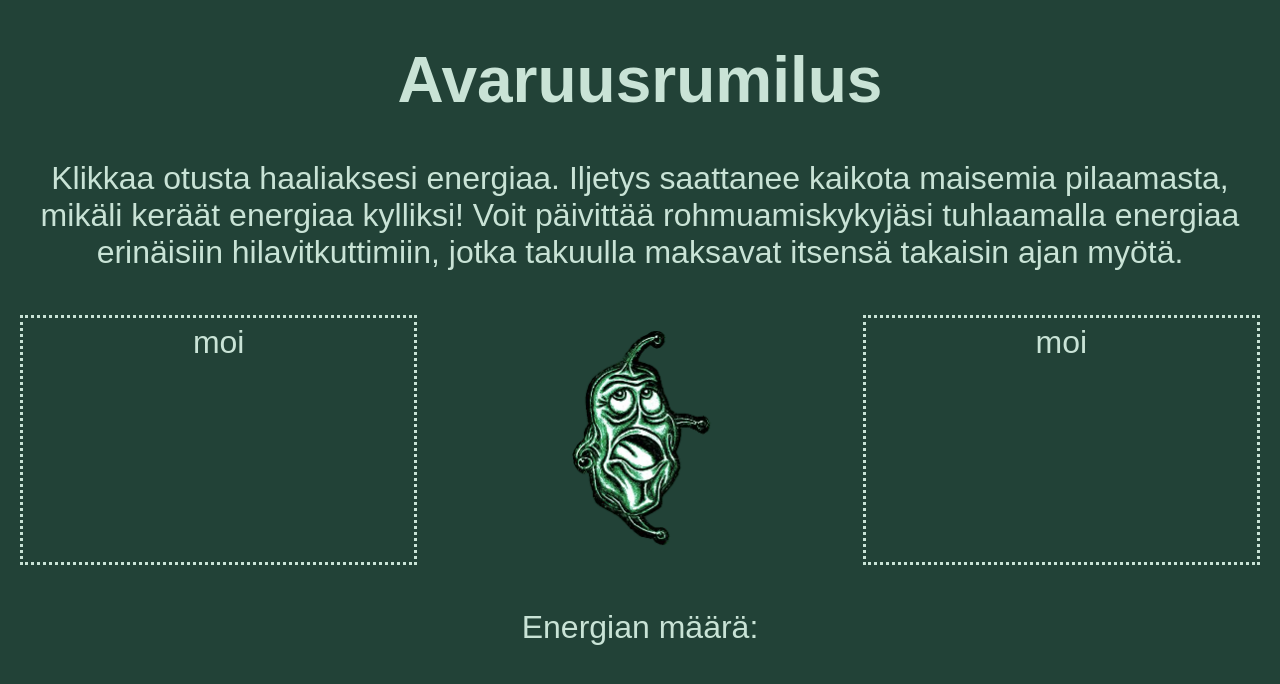
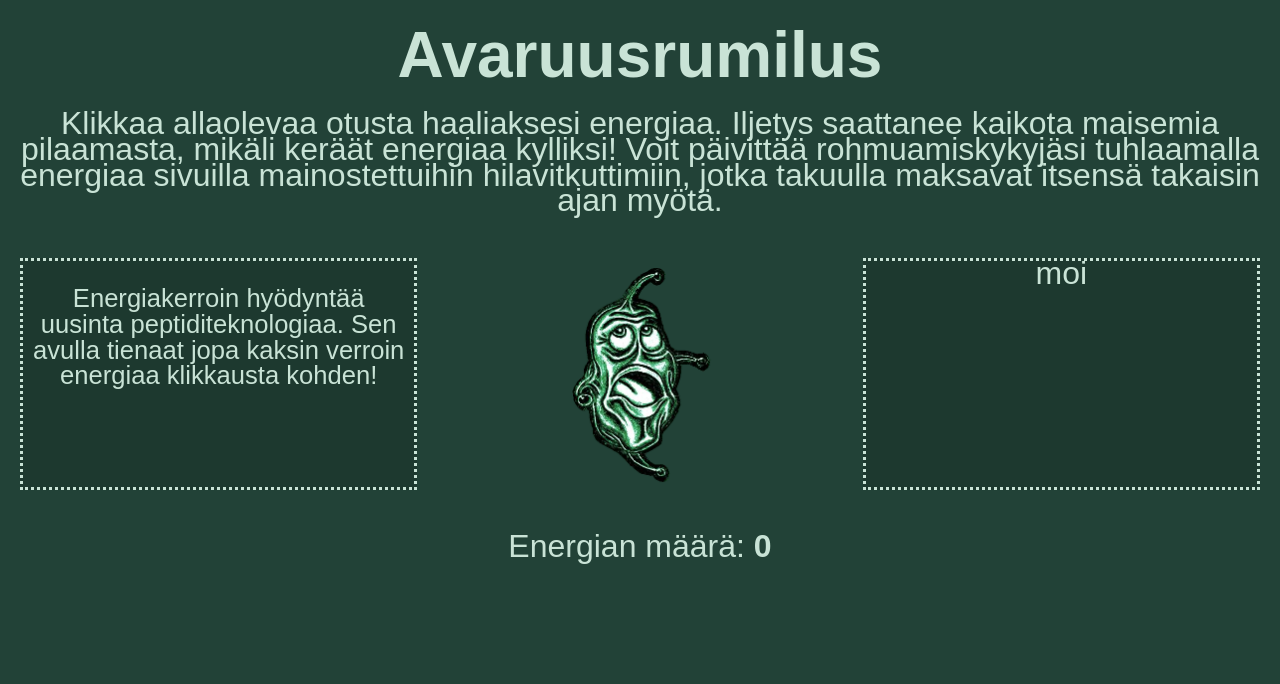
Before and after one commit to nukkapompula/clicker-peli, a plain HTML site: page index.html in a window 1280 px wide. Drawn offline with Linux system fonts and the light colour scheme.

Commit message:
muotoilua ja infon lisääminen

```diff
--- a/index.html
+++ b/index.html
@@ -10,19 +10,24 @@
 <body>
     <h1>Avaruusrumilus</h1>
     <p>
-        Klikkaa otusta haaliaksesi energiaa. Iljetys saattanee kaikota maisemia pilaamasta,
-        mikäli keräät energiaa kylliksi! Voit päivittää rohmuamiskykyjäsi tuhlaamalla
-        energiaa erinäisiin hilavitkuttimiin, jotka takuulla maksavat itsensä takaisin ajan
-        myötä.
+        Klikkaa allaolevaa otusta haaliaksesi energiaa. Iljetys saattanee kaikota maisemia
+        pilaamasta, mikäli keräät energiaa kylliksi! Voit päivittää rohmuamiskykyjäsi
+        tuhlaamalla energiaa sivuilla mainostettuihin hilavitkuttimiin, jotka takuulla
+        maksavat itsensä takaisin ajan myötä.
     </p>
 
     <nav>
-        <div>moi</div>
-        <div><img src="drion.png" alt="avaruusrumilus" onclick="klikkaus()"></div>
+        <div>
+            <p class="info">
+                Energiakerroin hyödyntää uusinta peptiditeknologiaa. Sen avulla tienaat
+                jopa kaksin verroin energiaa klikkausta kohden!
+            </p>
+        </div>
+        <div><img src="drion.png" id="drion" alt="avaruusrumilus" onclick="klikkaus()"></div>
         <div>moi</div>
     </nav>
 
-    <p id="laskuri">Energian määrä: </p>
+    <p id="laskuri">Energian määrä: <b>0</b></p>
 
     <script src="toiminnot.js"></script>
 </body>
--- a/tyylit.css
+++ b/tyylit.css
@@ -1,12 +1,13 @@
 body {
     font-family: Chiller, Arial;
     font-size: 200%;
+    line-height: 80%;
     text-align: center;
     background-color: rgb(34, 66, 55);
     color: rgb(201, 227, 214);
 }
 
-img {
+#drion {
     width: 154px;
     height: 230px;
 }
@@ -19,10 +20,16 @@ nav {
 
 div {
     margin: 12px;
-    padding: 6px;
+    padding: 0px 10px;
     border: 3px dotted rgb(201, 227, 214);
+    background-color: rgb(29, 57, 47);
 }
 
 div:nth-child(even) {
     border: none;
+    background-color: rgb(34, 66, 55);
 }
+
+.info {
+    font-size: 80%;
+}
```
